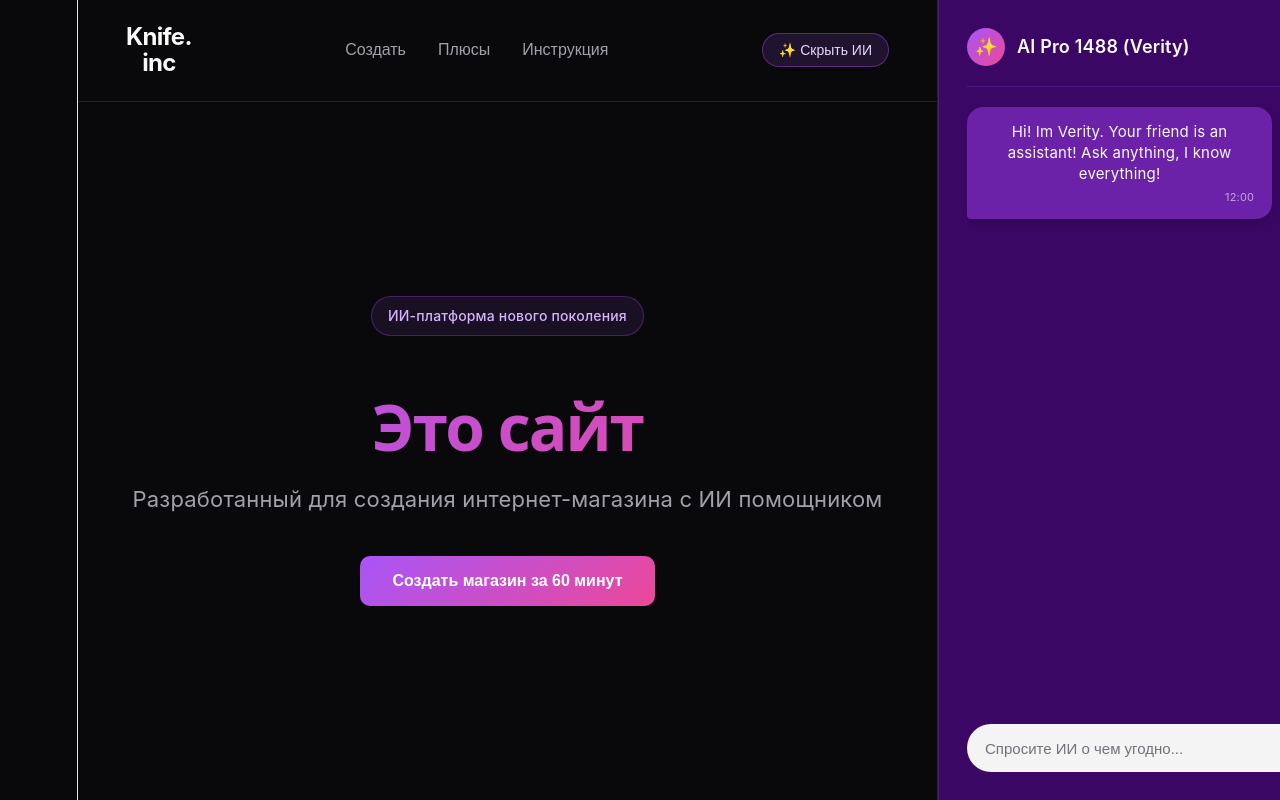
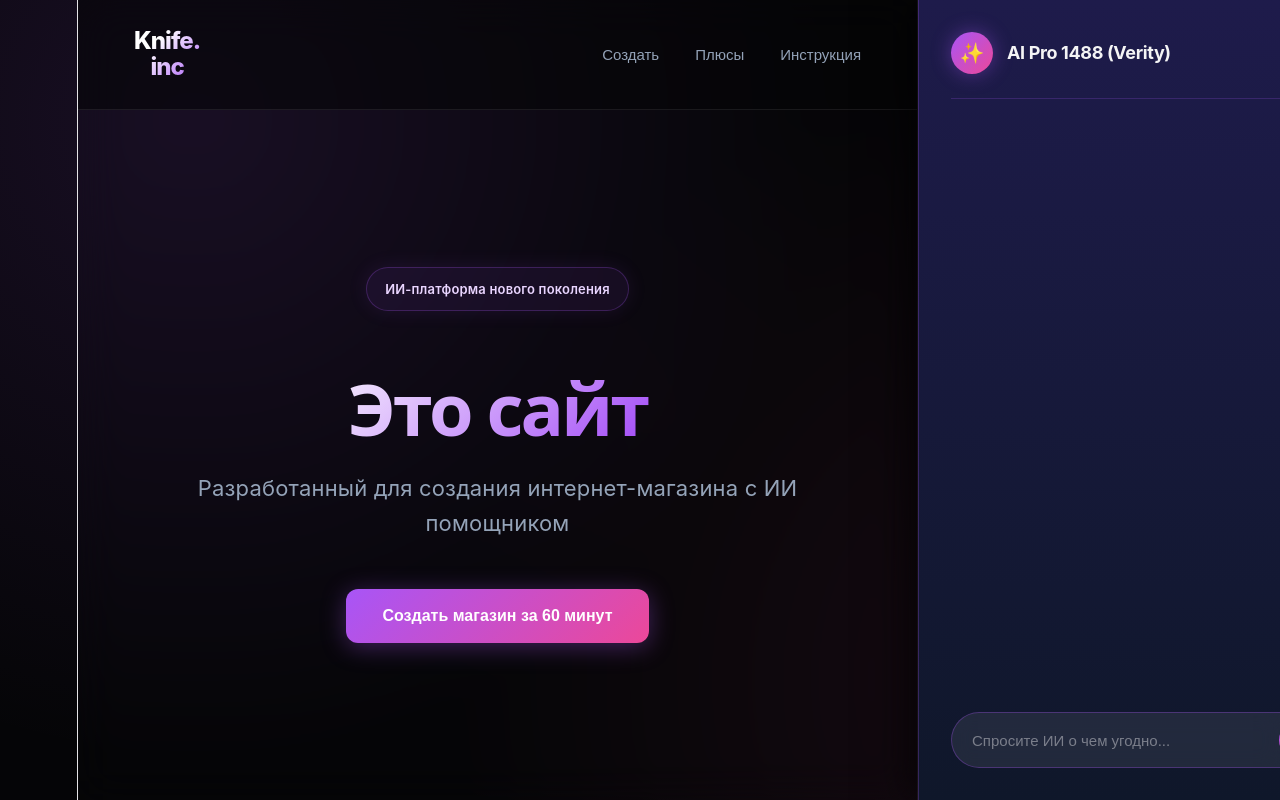
Before and after one commit to Riusanfo/AI-SaaS-Shop, a React (Vite) app: page / in a window 1280 px wide. Shown: the top 800 px of the page. Built offline with nearby package versions, Linux system fonts and the light colour scheme.

Commit message:
feat(ui): overhaul landing and AI panel design with high-end dark mode aesthetic and atmospheric glows
Co-Authored-By: Claude Code <noreply@anthropic.com>

```diff
--- a/src/App.css
+++ b/src/App.css
@@ -5,19 +5,22 @@
 }
 
 :root {
-  --bg-void: #09090b;
-  --surface: #18181b;
-  --text-primary: #fafafa;
-  --text-muted: #a1a1aa;
+  --bg-void: #050507;
+  --surface: #121216;
+  --surface-hover: #1a1a20;
+  --text-primary: #f4f4f5;
+  --text-muted: #94a3b8;
   --accent-violet: #a855f7;
   --accent-rose: #ec4899;
-  --border-subtle: rgba(255, 255, 255, 0.1);
+  --border-subtle: rgba(255, 255, 255, 0.08);
+  --glow-gradient: radial-gradient(circle at 15% 15%, rgba(168, 85, 247, 0.12), transparent 50%),
+                   radial-gradient(circle at 85% 85%, rgba(236, 72, 153, 0.08), transparent 50%);
 }
 
 @keyframes fadeIn {
   from {
     opacity: 0;
-    transform: translateY(6px);
+    transform: translateY(8px);
   }
   to {
     opacity: 1;
@@ -27,10 +30,12 @@
 
 body {
   background-color: var(--bg-void);
+  background-image: var(--glow-gradient);
+  background-attachment: fixed;
   color: var(--text-primary);
-  font-family: -apple-system, BlinkMacSystemFont, 'Segoe UI', Roboto, sans-serif;
+  font-family: -apple-system, BlinkMacSystemFont, 'Segoe UI', Roboto, 'Helvetica Neue', sans-serif;
   overflow-x: hidden;
-  animation: fadeIn 0.4s ease-out;
+  animation: fadeIn 0.5s cubic-bezier(0.16, 1, 0.3, 1);
 }
 
 .layout-root {
@@ -43,61 +48,67 @@ body {
   flex: 1;
   display: flex;
   flex-direction: column;
-  background: var(--bg-void);
+  background: transparent;
   border-right: 1px solid var(--border-subtle);
-  transition: width 0.3s ease;
+  backdrop-filter: blur(20px);
 }
 
 .top-header {
   display: flex;
   align-items: center;
   justify-content: space-between;
-  padding: 24px 48px;
+  padding: 28px 56px;
   border-bottom: 1px solid var(--border-subtle);
+  background: rgba(5, 5, 7, 0.6);
+  backdrop-filter: blur(12px);
+  position: sticky;
+  top: 0;
+  z-index: 10;
 }
 
 .brand {
   font-size: 24px;
-  font-weight: 700;
+  font-weight: 800;
   line-height: 1.1;
   cursor: pointer;
   color: var(--text-primary);
-  letter-spacing: -0.03em;
+  letter-spacing: -0.04em;
+  background: linear-gradient(135deg, #ffffff 30%, #a855f7 100%);
+  -webkit-background-clip: text;
+  -webkit-text-fill-color: transparent;
 }
 
 .nav-menu {
   display: flex;
-  gap: 32px;
+  gap: 36px;
 
   button {
     background: none;
     border: none;
     color: var(--text-muted);
-    font-size: 16px;
+    font-size: 15px;
+    font-weight: 500;
     cursor: pointer;
-    transition: color 0.2s;
+    transition: color 0.2s ease;
 
     &:hover, &.active {
       color: var(--text-primary);
-      font-weight: 500;
     }
-  }
-}
 
-.ai-toggle-btn {
-  background: rgba(168, 85, 247, 0.15);
-  border: 1px solid rgba(168, 85, 247, 0.4);
-  color: #e9d5ff;
-  padding: 8px 16px;
-  border-radius: 20px;
-  font-size: 14px;
-  font-weight: 500;
-  cursor: pointer;
-  transition: background 0.2s, transform 0.1s;
+    &.active {
+      position: relative;
 
-  &:hover {
-    background: rgba(168, 85, 247, 0.25);
-    transform: translateY(-1px);
+      &::after {
+        content: '';
+        position: absolute;
+        bottom: -6px;
+        left: 0;
+        width: 100%;
+        height: 2px;
+        background: linear-gradient(90deg, var(--accent-violet), var(--accent-rose));
+        border-radius: 2px;
+      }
+    }
   }
 }
 
@@ -106,13 +117,13 @@ body {
   display: flex;
   align-items: center;
   justify-content: center;
-  padding: 60px 40px;
+  padding: 80px 48px;
   animation: fadeIn 0.4s ease-out;
 }
 
 .workspace-inner {
   width: 100%;
-  max-width: 760px;
+  max-width: 800px;
 }
 
 .hero-pane {
@@ -120,49 +131,57 @@ body {
 }
 
 .hero-badge {
-  display: inline-block;
-  padding: 6px 16px;
-  background: rgba(168, 85, 247, 0.1);
-  border: 1px solid rgba(168, 85, 247, 0.3);
-  color: #d8b4fe;
-  font-size: 14px;
-  font-weight: 500;
-  border-radius: 20px;
-  margin-bottom: 24px;
+  display: inline-flex;
+  align-items: center;
+  gap: 8px;
+  padding: 8px 18px;
+  background: rgba(168, 85, 247, 0.08);
+  border: 1px solid rgba(168, 85, 247, 0.25);
+  color: #e9d5ff;
+  font-size: 13px;
+  font-weight: 600;
+  border-radius: 30px;
+  margin-bottom: 28px;
+  box-shadow: 0 0 20px rgba(168, 85, 247, 0.1);
 }
 
 .hero-headline {
-  font-size: 64px;
+  font-size: 72px;
   font-weight: 800;
-  background: linear-gradient(135deg, var(--accent-violet), var(--accent-rose));
+  background: linear-gradient(135deg, #ffffff 20%, var(--accent-violet) 70%, var(--accent-rose) 100%);
   -webkit-background-clip: text;
   -webkit-text-fill-color: transparent;
-  margin-bottom: 20px;
-  letter-spacing: -0.03em;
-  line-height: 1.1;
+  margin-bottom: 24px;
+  letter-spacing: -0.04em;
+  line-height: 1.05;
 }
 
 .hero-subline {
   font-size: 22px;
   color: var(--text-muted);
-  margin-bottom: 40px;
-  line-height: 1.5;
+  margin-bottom: 48px;
+  line-height: 1.6;
+  max-width: 640px;
+  margin-left: auto;
+  margin-right: auto;
 }
 
 .btn-primary {
   background: linear-gradient(135deg, var(--accent-violet), var(--accent-rose));
   color: #ffffff;
   border: none;
-  padding: 16px 32px;
+  padding: 18px 36px;
   font-size: 16px;
   font-weight: 600;
-  border-radius: 10px;
+  border-radius: 12px;
   cursor: pointer;
-  transition: opacity 0.2s, transform 0.1s;
+  box-shadow: 0 4px 24px rgba(168, 85, 247, 0.35);
+  transition: all 0.2s cubic-bezier(0.16, 1, 0.3, 1);
 
   &:hover {
     opacity: 0.95;
-    transform: translateY(-1px);
+    transform: translateY(-2px);
+    box-shadow: 0 6px 32px rgba(168, 85, 247, 0.5);
   }
 }
 
@@ -170,15 +189,16 @@ body {
   background: var(--surface);
   color: var(--text-primary);
   border: 1px solid var(--border-subtle);
-  padding: 12px 24px;
+  padding: 14px 28px;
   font-size: 15px;
   font-weight: 500;
-  border-radius: 8px;
+  border-radius: 10px;
   cursor: pointer;
-  transition: background 0.2s;
+  transition: all 0.2s ease;
 
   &:hover {
-    background: #27272a;
+    background: var(--surface-hover);
+    border-color: rgba(255, 255, 255, 0.2);
   }
 }
 
@@ -186,10 +206,10 @@ body {
   width: 100%;
 
   h2 {
-    font-size: 40px;
-    font-weight: 700;
-    letter-spacing: -0.02em;
-    background: linear-gradient(135deg, var(--accent-violet), var(--accent-rose));
+    font-size: 42px;
+    font-weight: 800;
+    letter-spacing: -0.03em;
+    background: linear-gradient(135deg, #ffffff 40%, var(--accent-violet));
     -webkit-background-clip: text;
     -webkit-text-fill-color: transparent;
     margin-bottom: 12px;
@@ -205,33 +225,38 @@ body {
 .creator-form {
   background: var(--surface);
   border: 1px solid var(--border-subtle);
-  padding: 32px;
-  border-radius: 16px;
+  padding: 40px;
+  border-radius: 20px;
+  box-shadow: 0 20px 40px rgba(0, 0, 0, 0.4);
+  backdrop-filter: blur(10px);
 }
 
 .form-group {
-  margin-bottom: 24px;
+  margin-bottom: 28px;
 
   label {
     display: block;
     font-size: 14px;
-    font-weight: 500;
+    font-weight: 600;
     color: var(--text-primary);
-    margin-bottom: 8px;
+    margin-bottom: 10px;
+    letter-spacing: -0.01em;
   }
 
   input {
     width: 100%;
-    padding: 14px 16px;
+    padding: 16px 20px;
     background: #09090b;
-    border: 1px solid #3f3f46;
-    border-radius: 8px;
+    border: 1px solid rgba(255, 255, 255, 0.12);
+    border-radius: 10px;
     color: var(--text-primary);
     font-size: 16px;
+    transition: border-color 0.2s, box-shadow 0.2s;
 
     &:focus {
       outline: none;
       border-color: var(--accent-violet);
+      box-shadow: 0 0 0 3px rgba(168, 85, 247, 0.2);
     }
   }
 }
@@ -239,22 +264,25 @@ body {
 .success-preview {
   background: var(--surface);
   border: 1px solid rgba(34, 197, 94, 0.3);
-  padding: 32px;
-  border-radius: 16px;
+  padding: 40px;
+  border-radius: 20px;
   text-align: center;
+  box-shadow: 0 20px 40px rgba(0, 0, 0, 0.4);
 
   .success-banner {
-    margin-bottom: 24px;
+    margin-bottom: 28px;
 
     h3 {
-      font-size: 24px;
+      font-size: 26px;
       color: #22c55e;
-      margin-bottom: 8px;
+      margin-bottom: 10px;
+      font-weight: 700;
     }
 
     p {
       color: var(--text-muted);
       font-size: 16px;
+      line-height: 1.5;
     }
   }
 }
@@ -266,30 +294,39 @@ body {
 
   .b-item {
     display: flex;
-    gap: 20px;
+    gap: 24px;
     background: var(--surface);
     border: 1px solid var(--border-subtle);
-    padding: 24px;
-    border-radius: 12px;
+    padding: 28px;
+    border-radius: 16px;
     align-items: flex-start;
+    transition: border-color 0.2s, transform 0.2s;
+
+    &:hover {
+      border-color: rgba(168, 85, 247, 0.3);
+      transform: translateY(-2px);
+    }
 
     .b-num {
-      font-size: 24px;
+      font-size: 28px;
       font-weight: 800;
-      color: var(--accent-violet);
-      opacity: 0.8;
+      background: linear-gradient(135deg, var(--accent-violet), var(--accent-rose));
+      -webkit-background-clip: text;
+      -webkit-text-fill-color: transparent;
+      opacity: 0.9;
     }
 
     h3 {
-      font-size: 18px;
+      font-size: 20px;
       color: var(--text-primary);
-      margin-bottom: 6px;
+      margin-bottom: 8px;
+      font-weight: 700;
     }
 
     p {
       color: var(--text-muted);
       font-size: 15px;
-      line-height: 1.5;
+      line-height: 1.6;
     }
   }
 }
@@ -303,35 +340,32 @@ body {
     font-size: 16px;
     color: var(--text-primary);
     background: var(--surface);
-    padding: 20px 24px;
-    border-radius: 12px;
+    padding: 24px 28px;
+    border-radius: 14px;
     border: 1px solid var(--border-subtle);
+    box-shadow: 0 4px 20px rgba(0, 0, 0, 0.2);
 
     strong {
       color: var(--accent-violet);
-      margin-right: 8px;
+      margin-right: 10px;
+      font-weight: 700;
     }
   }
 }
 
-/* AI Assistant Sidebar (Verity) with slide animation */
+/* AI Assistant Sidebar (Verity) - Immersive Always-on Side Panel */
 .ai-sidebar {
-  width: 420px;
-  background: #3b0764;
-  border-left: 1px solid rgba(168, 85, 247, 0.2);
+  width: 440px;
+  background: linear-gradient(180deg, #1e1b4b 0%, #0f172a 100%);
+  border-left: 1px solid rgba(168, 85, 247, 0.25);
   display: flex;
   flex-direction: column;
-  padding: 28px;
+  padding: 32px;
   position: relative;
-  transition: transform 0.35s cubic-bezier(0.16, 1, 0.3, 1), width 0.35s ease;
-  transform: translateX(0);
+  box-shadow: -10px 0 40px rgba(0, 0, 0, 0.6);
 
-  &.closed {
-    transform: translateX(100%);
-    width: 0;
-    padding: 0;
-    overflow: hidden;
-    border-left: none;
+  @media (max-width: 1200px) {
+    display: none;
   }
 }
 
@@ -339,47 +373,41 @@ body {
   display: flex;
   align-items: center;
   justify-content: space-between;
-  padding-bottom: 20px;
+  padding-bottom: 24px;
   border-bottom: 1px solid rgba(168, 85, 247, 0.2);
-  margin-bottom: 20px;
+  margin-bottom: 24px;
 
   .ai-profile-info {
     display: flex;
     align-items: center;
-    gap: 12px;
+    gap: 14px;
 
     .ai-avatar-badge {
-      width: 38px;
-      height: 38px;
+      width: 42px;
+      height: 42px;
       background: linear-gradient(135deg, var(--accent-violet), var(--accent-rose));
       border-radius: 50%;
       display: flex;
       align-items: center;
       justify-content: center;
-      font-size: 18px;
+      font-size: 20px;
+      box-shadow: 0 0 20px rgba(168, 85, 247, 0.4);
     }
 
     .ai-name {
       font-size: 18px;
-      font-weight: 600;
+      font-weight: 700;
       color: var(--text-primary);
+      letter-spacing: -0.02em;
     }
   }
 
-  .close-sidebar-btn {
-    background: none;
-    border: none;
-    color: rgba(255, 255, 255, 0.7);
-    font-size: 18px;
-    cursor: pointer;
-    padding: 4px 8px;
-    border-radius: 6px;
-    transition: background 0.2s, color 0.2s;
-
-    &:hover {
-      background: rgba(255, 255, 255, 0.1);
-      color: #ffffff;
-    }
+  .ai-status-indicator {
+    width: 10px;
+    height: 10px;
+    background: #22c55e;
+    border-radius: 50%;
+    box-shadow: 0 0 10px #22c55e;
   }
 }
 
@@ -388,25 +416,27 @@ body {
   overflow-y: auto;
   display: flex;
   flex-direction: column;
-  gap: 16px;
-  padding-right: 4px;
+  gap: 18px;
+  padding-right: 6px;
 }
 
 .chat-bubble {
-  background: #6b21a8;
-  padding: 14px 18px;
+  background: rgba(107, 33, 168, 0.4);
+  border: 1px solid rgba(168, 85, 247, 0.2);
+  padding: 16px 20px;
   border-radius: 16px;
-  max-width: 85%;
+  max-width: 88%;
   font-size: 15px;
-  line-height: 1.4;
+  line-height: 1.5;
   color: var(--text-primary);
-  box-shadow: 0 4px 12px rgba(0, 0, 0, 0.2);
-  animation: fadeIn 0.3s ease-out;
+  box-shadow: 0 8px 24px rgba(0, 0, 0, 0.3);
+  animation: fadeIn 0.35s cubic-bezier(0.16, 1, 0.3, 1);
 
   &.user {
-    background: #9333ea;
+    background: linear-gradient(135deg, #7e22ce, #a855f7);
     align-self: flex-end;
     border-bottom-right-radius: 4px;
+    border-color: transparent;
   }
 
   &.ai {
@@ -422,8 +452,8 @@ body {
   .timestamp {
     display: block;
     font-size: 11px;
-    color: rgba(255, 255, 255, 0.6);
-    margin-top: 6px;
+    color: rgba(255, 255, 255, 0.5);
+    margin-top: 8px;
     text-align: right;
   }
 }
@@ -431,16 +461,24 @@ body {
 .chat-input-form {
   display: flex;
   align-items: center;
-  background: #f4f4f5;
+  background: rgba(255, 255, 255, 0.08);
+  border: 1px solid rgba(168, 85, 247, 0.3);
   border-radius: 30px;
-  padding: 6px 6px 6px 18px;
-  margin-top: 20px;
+  padding: 8px 8px 8px 20px;
+  margin-top: 24px;
+  backdrop-filter: blur(10px);
+  transition: border-color 0.2s, box-shadow 0.2s;
+
+  &:focus-within {
+    border-color: var(--accent-violet);
+    box-shadow: 0 0 20px rgba(168, 85, 247, 0.25);
+  }
 
   input {
     flex: 1;
     background: none;
     border: none;
-    color: #000000;
+    color: var(--text-primary);
     font-size: 15px;
 
     &:focus {
@@ -448,25 +486,25 @@ body {
     }
 
     &::placeholder {
-      color: #71717a;
+      color: rgba(255, 255, 255, 0.4);
     }
   }
 
   button {
-    background: #000000;
+    background: linear-gradient(135deg, var(--accent-violet), var(--accent-rose));
     color: #ffffff;
     border: none;
-    width: 36px;
-    height: 36px;
+    width: 38px;
+    height: 38px;
     border-radius: 50%;
     display: flex;
     align-items: center;
     justify-content: center;
     cursor: pointer;
-    transition: background 0.2s;
+    transition: transform 0.2s;
 
     &:hover {
-      background: #27272a;
+      transform: scale(1.05);
     }
   }
 }
--- a/src/App.tsx
+++ b/src/App.tsx
@@ -13,7 +13,6 @@ interface Message {
 
 export default function App() {
   const [activeTab, setActiveTab] = useState<'home' | 'create' | 'benefits' | 'guide'>('home')
-  const [isAiOpen, setIsAiOpen] = useState(true)
   const [messages, setMessages] = useState<Message[]>([
     { id: '1', sender: 'ai', text: 'Hi! Im Verity. Your friend is an assistant! Ask anything, I know everything!', timestamp: '12:00' }
   ])
@@ -49,12 +48,7 @@ export default function App() {
   return (
     <div className="layout-root">
       <div className="workspace-column">
-        <Header
-          activeTab={activeTab}
-          setActiveTab={setActiveTab}
-          onToggleAi={() => setIsAiOpen(prev => !prev)}
-          isAiOpen={isAiOpen}
-        />
+        <Header activeTab={activeTab} setActiveTab={setActiveTab} />
         <main className="main-viewport">
           <Workspace activeTab={activeTab} setActiveTab={setActiveTab} />
         </main>
@@ -64,8 +58,6 @@ export default function App() {
         messages={messages}
         onSendMessage={handleSendMessage}
         isThinking={isThinking}
-        isOpen={isAiOpen}
-        onClose={() => setIsAiOpen(false)}
       />
     </div>
   )
--- a/src/components/AiSidebar.tsx
+++ b/src/components/AiSidebar.tsx
@@ -11,11 +11,9 @@ interface AiSidebarProps {
   messages: Message[]
   onSendMessage: (text: string) => void
   isThinking: boolean
-  isOpen: boolean
-  onClose: () => void
 }
 
-export function AiSidebar({ messages, onSendMessage, isThinking, isOpen, onClose }: AiSidebarProps) {
+export function AiSidebar({ messages, onSendMessage, isThinking }: AiSidebarProps) {
   const [inputMessage, setInputMessage] = useState('')
 
   const handleSubmit = (e: React.FormEvent) => {
@@ -26,15 +24,13 @@ export function AiSidebar({ messages, onSendMessage, isThinking, isOpen, onClose
   }
 
   return (
-    <aside className={`ai-sidebar ${isOpen ? 'open' : 'closed'}`}>
+    <aside className="ai-sidebar">
       <div className="ai-sidebar-header">
         <div className="ai-profile-info">
           <div className="ai-avatar-badge">✨</div>
           <span className="ai-name">AI Pro 1488 (Verity)</span>
         </div>
-        <button className="close-sidebar-btn" onClick={onClose} aria-label="Закрыть сайдбар">
-          ✕
-        </button>
+        <div className="ai-status-indicator" title="ИИ активен"></div>
       </div>
 
       <div className="chat-messages">
--- a/src/components/Header.tsx
+++ b/src/components/Header.tsx
@@ -1,11 +1,9 @@
 interface HeaderProps {
   activeTab: string
   setActiveTab: (tab: 'home' | 'create' | 'benefits' | 'guide') => void
-  onToggleAi: () => void
-  isAiOpen: boolean
 }
 
-export function Header({ activeTab, setActiveTab, onToggleAi, isAiOpen }: HeaderProps) {
+export function Header({ activeTab, setActiveTab }: HeaderProps) {
   return (
     <header className="top-header">
       <div className="brand" onClick={() => setActiveTab('home')}>
@@ -22,9 +20,6 @@ export function Header({ activeTab, setActiveTab, onToggleAi, isAiOpen }: Header
           Инструкция
         </button>
       </nav>
-      <button className="ai-toggle-btn" onClick={onToggleAi} aria-label="Переключить ИИ-ассистента">
-        ✨ {isAiOpen ? 'Скрыть ИИ' : 'ИИ Веррити'}
-      </button>
     </header>
   )
 }
```
